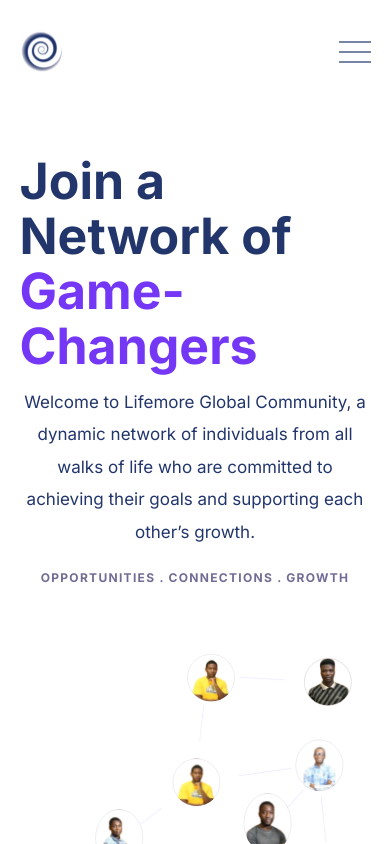
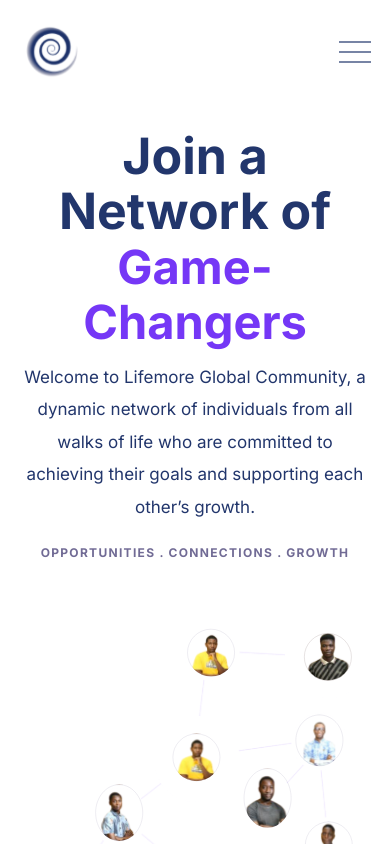
Before and after one commit to chayilDeborah/lifemore, a Next.js app: page / in a window 390 px wide. Shown: the top 844 px of the page. Built offline with nearby package versions, Linux system fonts and the light colour scheme.

Commit message:
feat: responsiveness fix

```diff
--- a/src/app/component/Navbar.js
+++ b/src/app/component/Navbar.js
@@ -14,7 +14,7 @@
         <div className="lg:max-w-7xl lg:w-[100%] w-[90%]">
           <div className="flex items-center justify-between text-center lg:mt-[0px] mt-[20px]">
             <div className="flex z-[20]">
-              <Image src={cyclone} alt="icon" className="lg:w-[64px] lg:h-[74px] w-[44px] h-[64px] " />
+              <Image src={cyclone} alt="icon" className="w-[64px] lg:h-[74px] h-[64px] " />
               <div className="text-[#22366C] hidden lg:block text-[16px] lg:w-full w-[54%] mt-[12px] lg:mt-[0px] lg:text-[18px] font-bold lg:leading-[88px]">
                 Lifemore Global Community
               </div>
--- a/src/app/page.js
+++ b/src/app/page.js
@@ -19,7 +19,7 @@
                 <div className="hidden lg:block lg:mt-[200px] mt-[85px] mb-[10px] text-[#716B95] text-[12px] font-bold leading-[19.5px] tracking-[1.3px]">
                   OPPORTUNITIES . CONNECTIONS . GROWTH
                 </div>
-                <div className="text-[#22366C] lg:text-[70px] text-[50px] mt-[70px] lg:mt-[0px] font-bold leading-[55px] lg:leading-[88px] lg:w-[621px] text-left mb-[11.88px]">Join a <p>Network of </p><span className="text-[#7537F6] ">Game-Changers</span></div>
+                <div className="text-[#22366C] lg:text-[70px] text-[50px] mt-[45px] lg:mt-[0px] font-bold leading-[55px] lg:leading-[88px] lg:w-[621px] text-center lg:text-left mb-[11.88px]">Join a <p>Network of </p><span className="text-[#7537F6] lg:text-[70px] text-[47px]">Game-Changers</span></div>
                 <div className="text-[#22366C] text-[17px] leading-[32.4px] lg:w-[493.5px] text-center lg:text-left">Welcome to Lifemore Global Community, a dynamic network of individuals from all walks of life who are committed to achieving their goals and supporting each other’s growth.</div>
                 <div className="lg:hidden lg:mt-[200px] lg:mt-[85px] mt-[20px] text-center lg:text-left mb-[10px] text-[#716B95] text-[12px] font-bold leading-[19.5px] tracking-[1.3px]">
                   OPPORTUNITIES . CONNECTIONS . GROWTH
```
